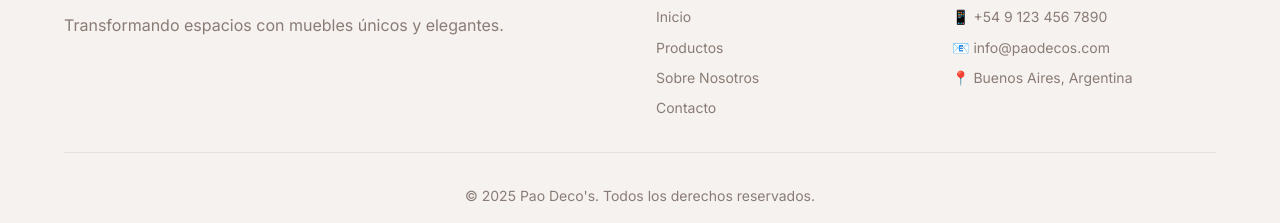
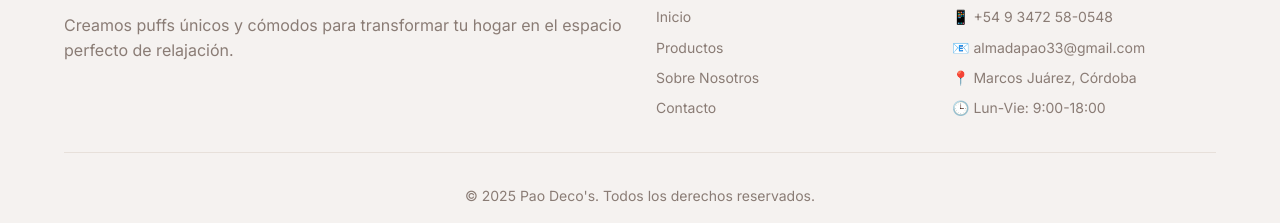
Before and after one commit to santiiander/mama-store, a plain HTML site: page index.html in a window 1280 px wide. Shown: the part 2965-3188 px from the top of the page. Drawn offline with Linux system fonts and the light colour scheme; no server answers.

Commit message:
fix footer

```diff
--- a/index.html
+++ b/index.html
@@ -306,7 +306,7 @@
                         <span class="logo-text">Pao Deco's</span>
                     </div>
                     <p class="footer-description">
-                        Transformando espacios con muebles únicos y elegantes.
+                        Creamos puffs únicos y cómodos para transformar tu hogar en el espacio perfecto de relajación.
                     </p>
                 </div>
 
@@ -324,9 +324,10 @@
                     <div class="footer-section">
                         <h4>Contacto</h4>
                         <ul>
-                            <li>📱 +54 9 123 456 7890</li>
-                            <li>📧 info@paodecos.com</li>
-                            <li>📍 Buenos Aires, Argentina</li>
+                            <li>📱 +54 9 3472 58-0548</li>
+                            <li>📧 almadapao33@gmail.com</li>
+                            <li>📍 Marcos Juárez, Córdoba</li>
+                            <li>🕒 Lun-Vie: 9:00-18:00</li>
                         </ul>
                     </div>
                 </div>
```
